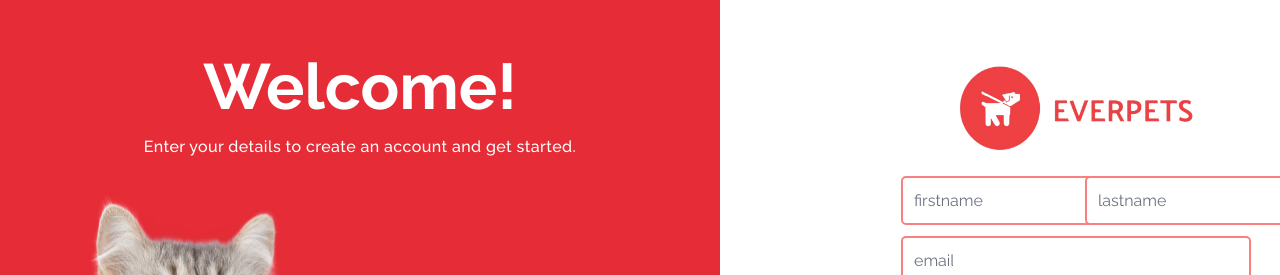
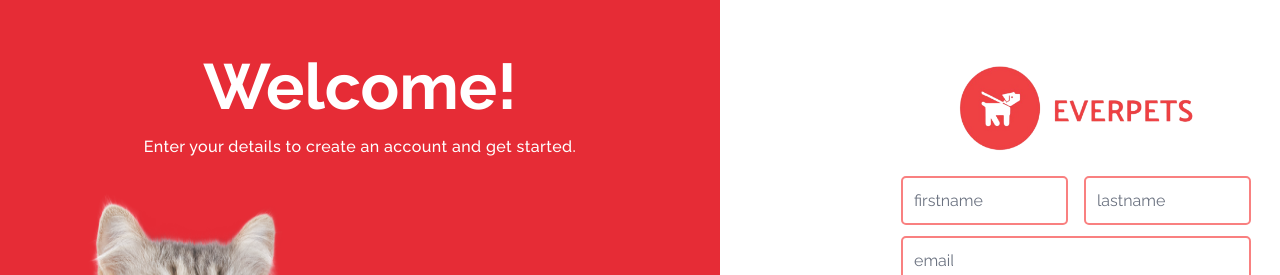
Before and after one commit to myeverpets/everpets-client, a React (Vite) app: page /signup in a window 1280 px wide. Shown: the top 275 px of the page. Built offline with nearby package versions, Linux system fonts and the light colour scheme.

Commit message:
last and firstname fields fixed

```diff
--- a/src/pages/signup-page.tsx
+++ b/src/pages/signup-page.tsx
@@ -41,19 +41,34 @@ const SignupPage = () => {
               alt="Logo"
             />
           </Link>
-
+          <div className='grid grid-cols-2  left-[181px] top-[176px] absolute bg-white justify-start items-center w-[350px] gap-4'>
           <input
-            className="firstname h-[49px] pl-[11px] pr-[1px] py-[11px] left-[181px] top-[176px] absolute bg-white rounded-[5px] border-2 border-red-400 justify-start items-center inline-flex"
+            className="firstname col-span-1  rounded-[5px] border-2 border-red-400 h-[49px] pl-[11px] pr-[1px] py-[11px]"
             placeholder="firstname"
           />
           <input
-            className="lastname h-[49px] pl-[11px] pr-[10px] py-[11px] left-[365px] top-[176px] absolute bg-white rounded-[5px] border-2 border-red-400 justify-start items-center inline-flex"
+            className="lastname col-span-1  rounded-[5px] border-2 border-red-400 h-[49px] pl-[11px] pr-[1px] py-[11px]"
             placeholder="lastname"
           />
+          </div>
           <input
             className=" email w-[350px] pl-[11px] pr-[296px] py-[11px] left-[181px] top-[236px] absolute bg-white rounded-[5px] border-2 border-red-400 justify-start items-center inline-flex"
             placeholder="email"
           />
+          <div className="relative">
+            <input
+              type={showConfirmPassword ? 'text' : 'password'}
+              className="w-[350px] h-[50px] left-[181px] top-[296px] absolute bg-white rounded-[5px] border-2 border-red-400 justify-center items-start gap-[236px] inline-flex"
+              placeholder="password"
+            />
+            <img
+              className="cursor-pointer absolute right-[10px] top-[3px] w-[20px] h-[20px]"
+              src={showPassword ? UnhideEye : HideEye}
+              alt="Toggle Password Visibility"
+              onClick={() => togglePasswordVisibility('password')}
+            />
+          </div>
+
 
           <div className="relative">
             <input
@@ -66,20 +81,6 @@ const SignupPage = () => {
               src={showConfirmPassword ? UnhideEye : HideEye}
               alt="Toggle Confirm Password Visibility"
               onClick={() => togglePasswordVisibility('confirmPassword')}
-            />
-          </div>
-
-          <div className="relative">
-            <input
-              type={showConfirmPassword ? 'text' : 'password'}
-              className="w-[350px] h-[50px] left-[181px] top-[296px] absolute bg-white rounded-[5px] border-2 border-red-400 justify-center items-start gap-[236px] inline-flex"
-              placeholder="password"
-            />
-            <img
-              className="cursor-pointer absolute right-[10px] top-[10px] w-[20px] h-[20px]"
-              src={showPassword ? UnhideEye : HideEye}
-              alt="Toggle Password Visibility"
-              onClick={() => togglePasswordVisibility('password')}
             />
           </div>
           <button
```
